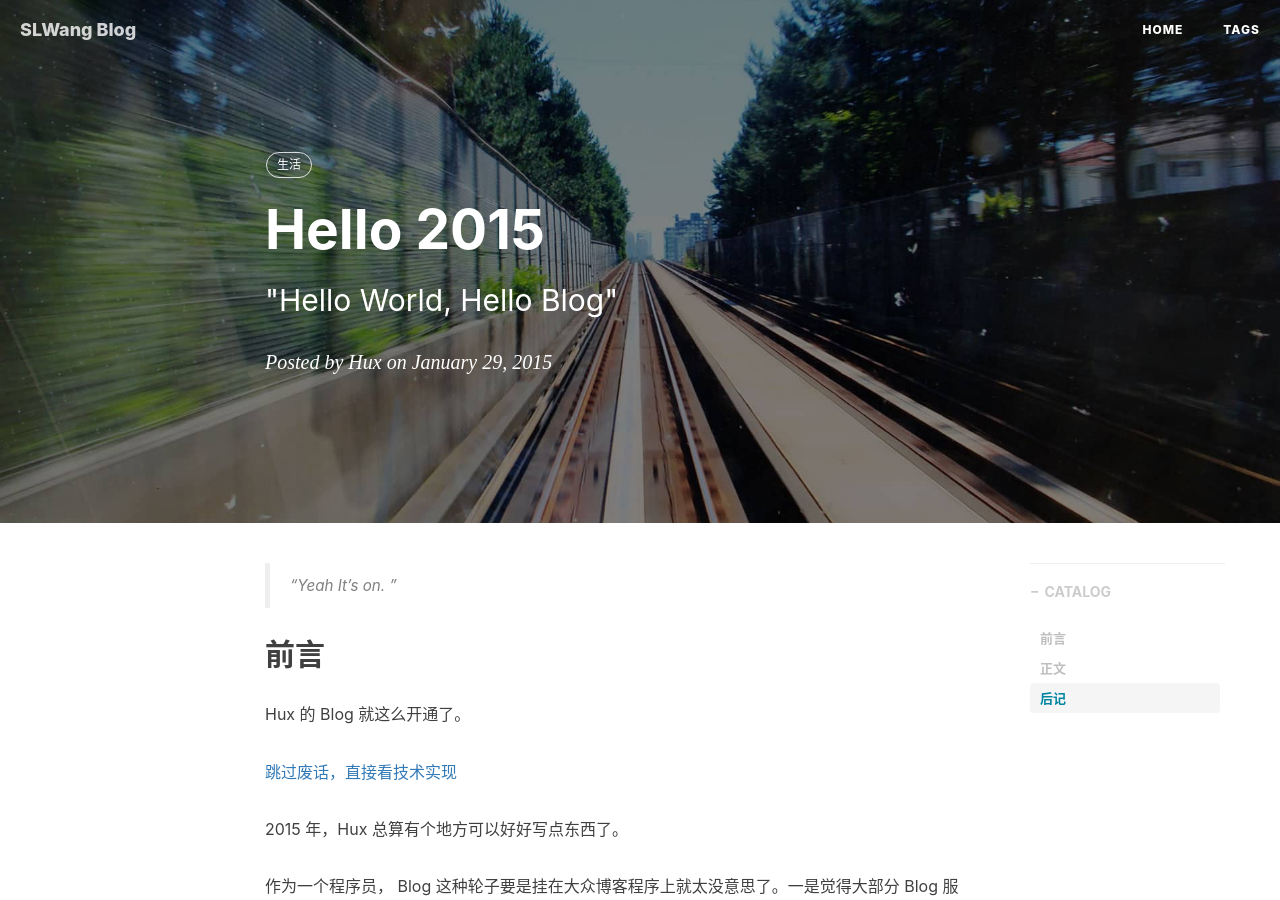
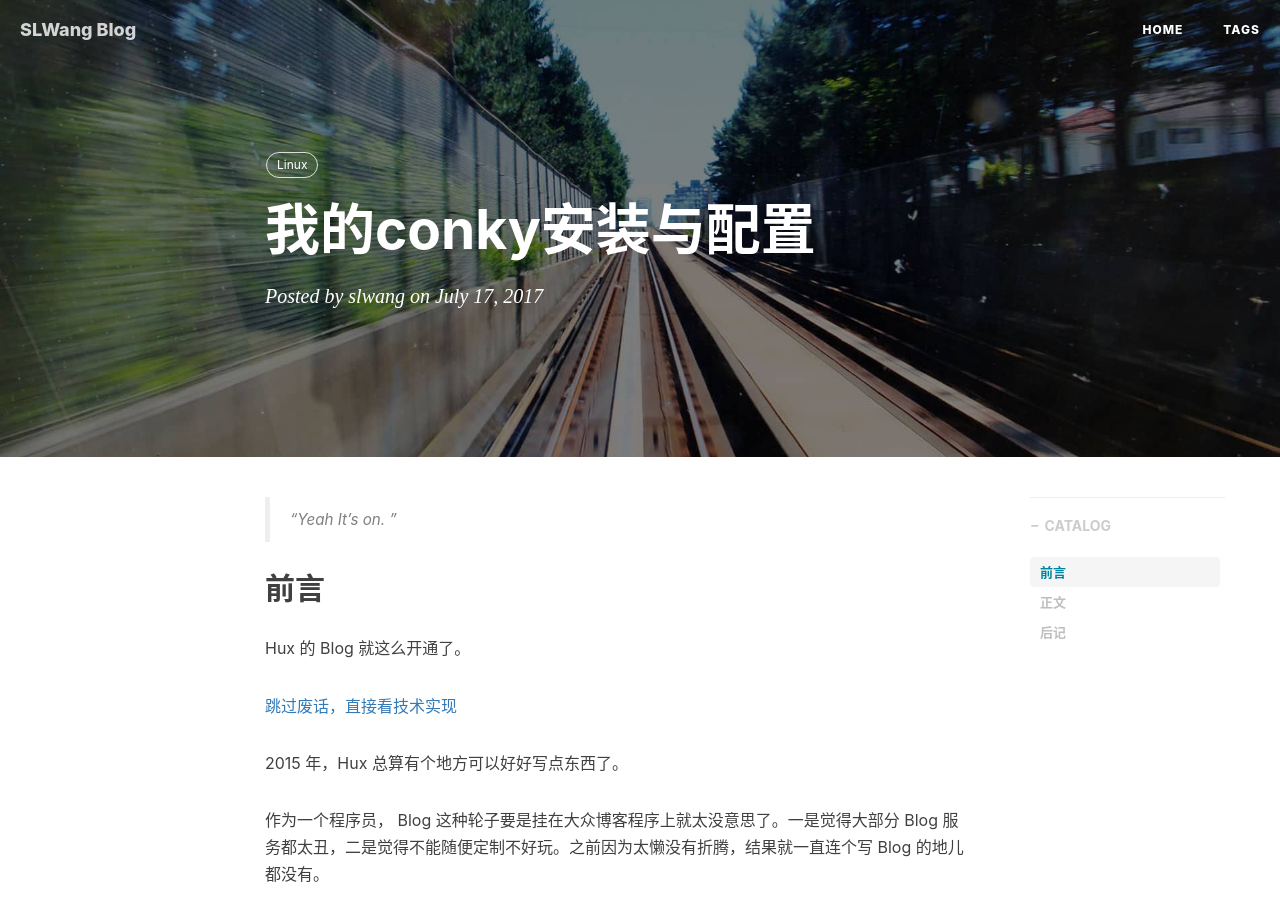
Before and after one commit to wangsl754/wangsl754.github.io, a Jekyll site: the page built from _posts/2014-01-29-hello-2015.markdown, in a window 1280 px wide and 900 px high. Built offline with Jekyll 4.4.1, drawn with Linux system fonts in a browser that asks for light colours; nearby versions of some CDN libraries; comment, search, counter and statistics services are not loaded; some of the changed text lies outside the part shown.

Commit message:
new post

```diff
--- a/_posts/2014-01-29-hello-2015.markdown
+++ b/_posts/2014-01-29-hello-2015.markdown
@@ -1,13 +1,12 @@
 ---
 layout:     post
-title:      "Hello 2015"
-subtitle:   " \"Hello World, Hello Blog\""
-date:       2015-01-29 12:00:00
-author:     "Hux"
+title:      "我的conky安装与配置"
+date:       2017-07-17 12:00:00
+author:     "slwang"
 header-img: "img/post-bg-2015.jpg"
 catalog: true
 tags:
-    - 生活
+    - Linux
 ---
 
 > “Yeah It's on. ”
```
